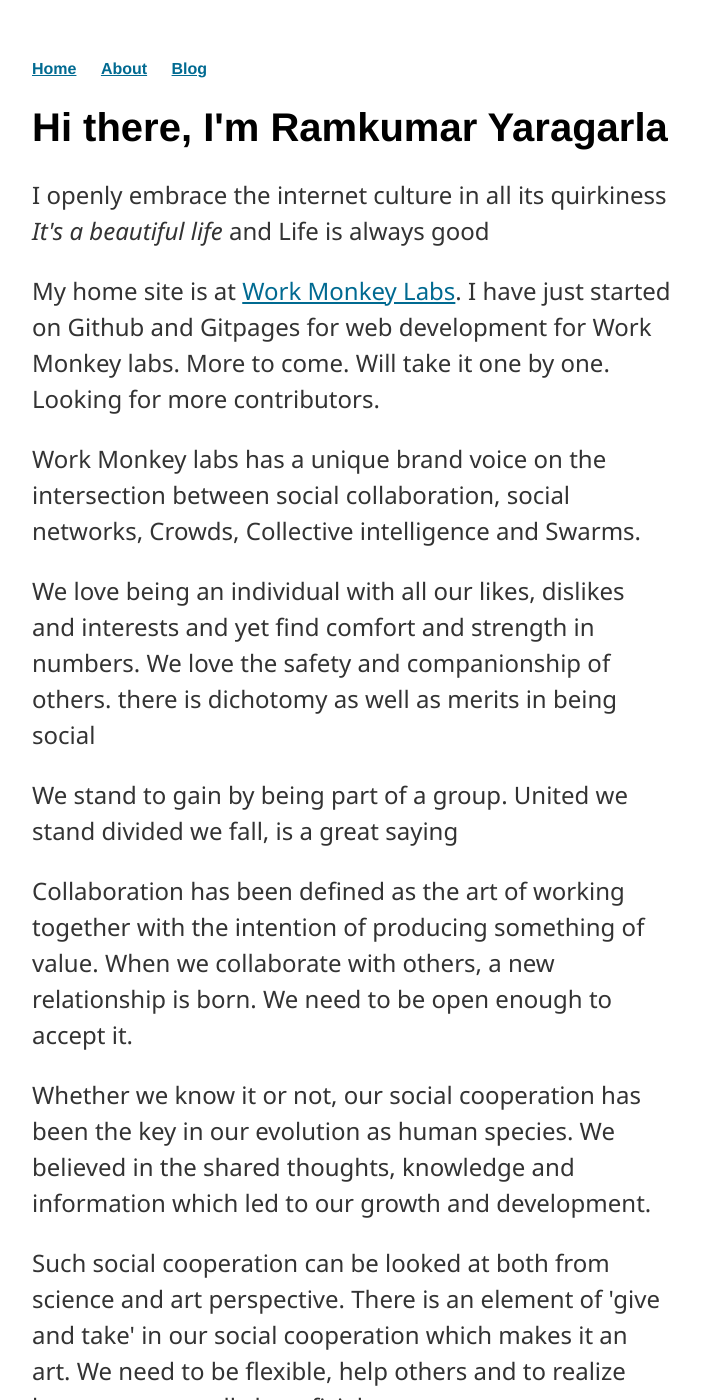
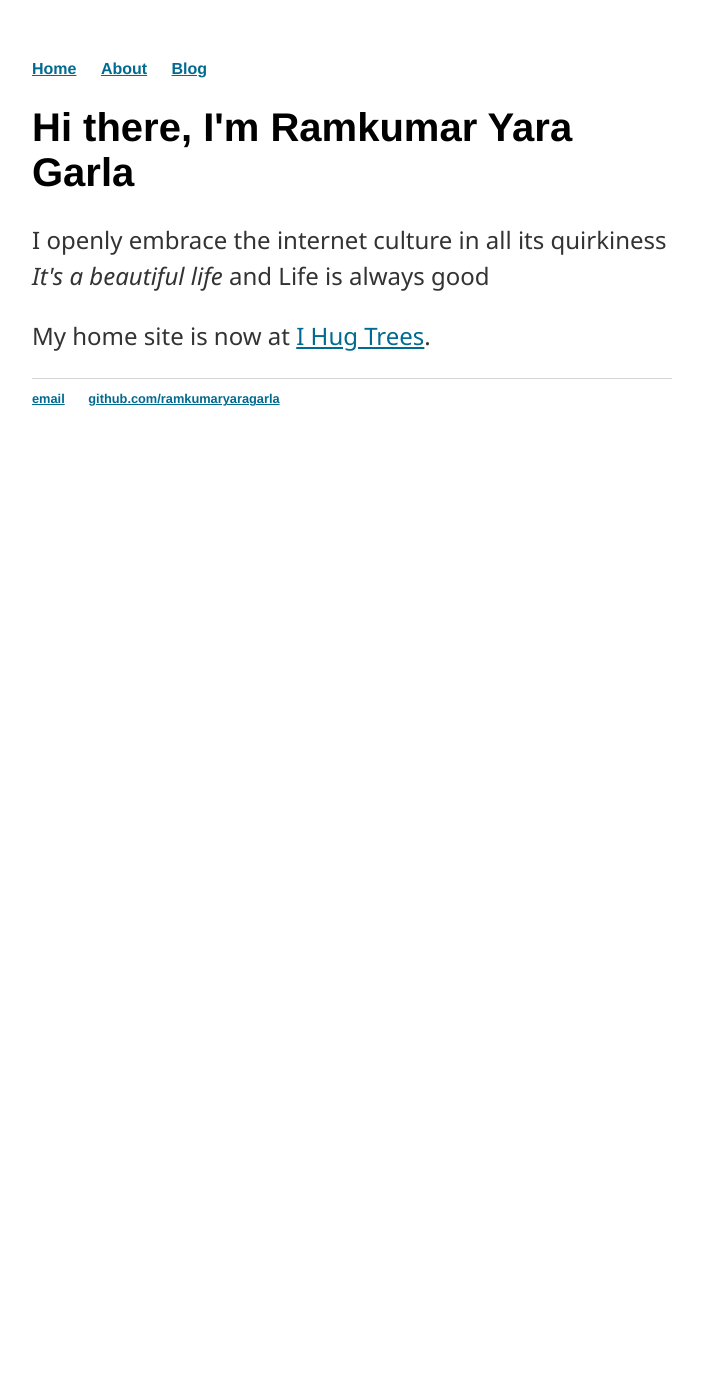
Before and after one commit to RamkumarYaragarla/worko, a Jekyll site: the page built from index.html, in a window 1280 px wide and 1400 px high. Shown: the whole window, without its empty margins (288-991 px from the left). Built offline with Jekyll 4.4.1, drawn with Linux system fonts in a browser that asks for light colours; some of the changed text lies outside the part shown.

Commit message:
Update index.html

```diff
--- a/index.html
+++ b/index.html
@@ -3,53 +3,9 @@
 title: Ramkumar Yaragarla, Being Social
 ---
 <div class="blurb">
-	<h1>Hi there, I'm Ramkumar Yaragarla</h1>
+	<h1>Hi there, I'm Ramkumar Yara Garla</h1>
 	<p> I openly embrace the internet culture in all its quirkiness <em> It's a beautiful life</em> and Life is always good </p>
 
-	 <p> My home site is at <a href="http://www.workmonkeylabs.com"> Work Monkey Labs</a>.
-	 I have just started on Github and Gitpages for web development for Work Monkey labs. More to come. Will take it one by one. Looking for more
-		 contributors.</p>
-	 <p>Work Monkey labs has a unique brand voice on the intersection between social collaboration, social networks, Crowds,
-		 Collective intelligence and Swarms. </P>
-	 <p> We love being an individual with all our likes, dislikes and interests and yet find comfort and strength in numbers. We love the safety and companionship of others.
-	 there is dichotomy as well as merits in being social</P>
-         <p>We stand to gain by being part of a group. United we stand divided we fall, is a great saying</p>
+	 <p> My home site is now at <a href="https://ihugtrees.org"> I Hug Trees</a>.
 
-        <p>Collaboration has been defined as the art of working together with the intention of producing something of value.
-	When we collaborate with others, a new relationship is born.
-		We need to be open enough to accept it.</p>
-	<p>Whether we know it or not, our social cooperation has been the key in our evolution as human species.
-	We believed in the shared thoughts, knowledge and information which led to our growth and development.</p>
-
-	<p> Such social cooperation can be looked at both from science and art perspective.
-	There is an element of 'give and take' in our social cooperation which makes it an art.
-		We need to be flexible, help others and to realize long term mutually beneficial outcomes. </p>
-
-	<p>As an individual, we may not possess all the expertise in the world. We depend on others to accomplish our tasks.
-	It is the same with others.
-	The adage from Aristotle suits well which says ' The whole is greater than the sum of parts'.
-	In effect, <a href="http://www.workmonkeylabs.com/social-collaboration-edge-chaos/"> We are not islands anymore</a>.
-	If we pool our efforts, we will be accomplishing more as a group than one person doing it on his or her own. </p>
-
-	<p>There is also the science aspects to social collaboration.</p>
-
-	<p>It would be interesting to talk about the 'Edge of Chaos' concept.
-	It is understood that most of the systems in the physical, biological and sociological world thrive at the edge of chaos.
-		A state where it is not too rigid and nor too loose. </p>
-
-        <p>It is in this state that new ideas and worlds emerge and evolve. </p>
-	<p>The same situation can be viewed at work environment as well. </p>
-
-	<p> When employees operate in semi structures, where it is not too rigid to restrict freedom to express freely their thoughts and share ideas with others and not too loose to create chaos,
-	we can see huge shifts in collaboration at work. </p>
-	<p>It is in this state or collaborative environment that we can see social collaboration happening
-		it is in this state that social collaboration among employees happen.</p>
-	<p>Many innovative organisations have followed best practices in this area. </p>
-
-	<p>Some of them include setting up innovative ideas hubs where the invlovement is by free expression through emails others include
-		coffee counter conversations within the same office floor. </p>
-
-          More to come...
-
-
-</div><!-- /.blurb -->
+</div>
```
